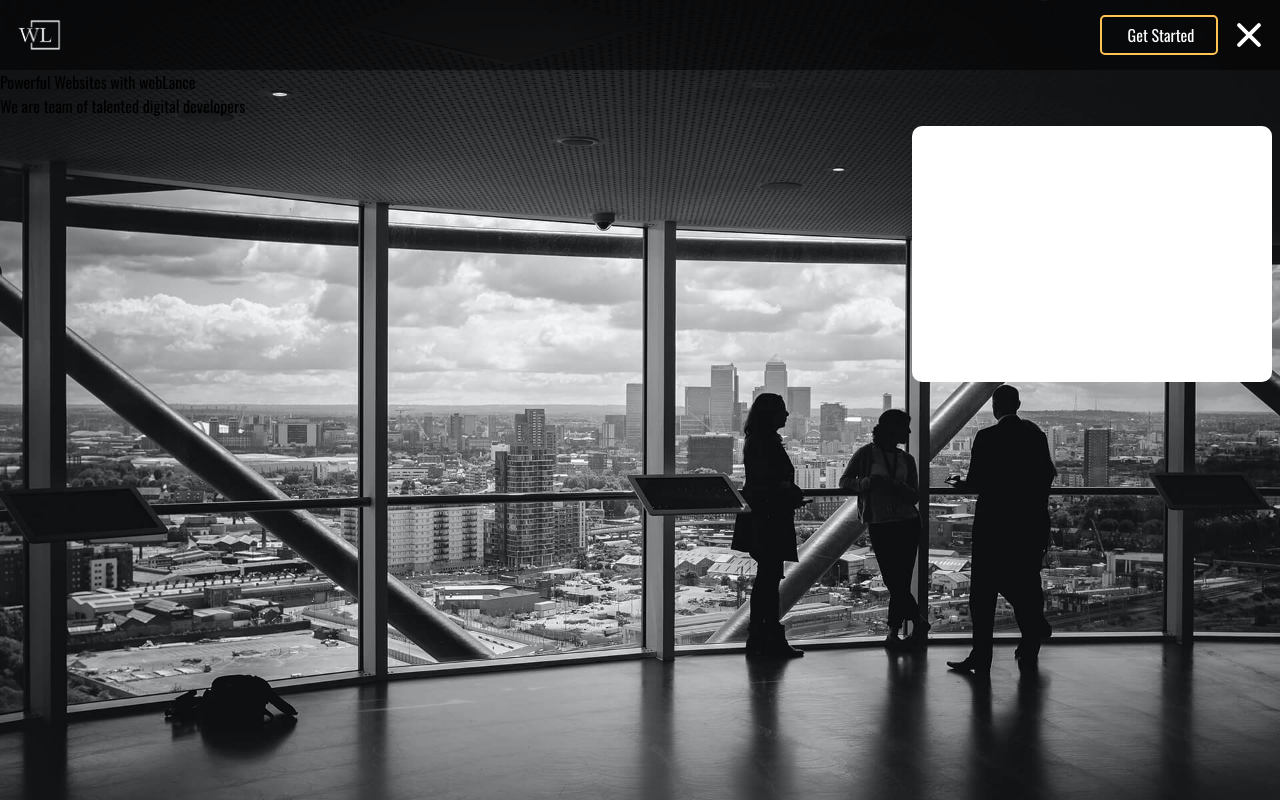
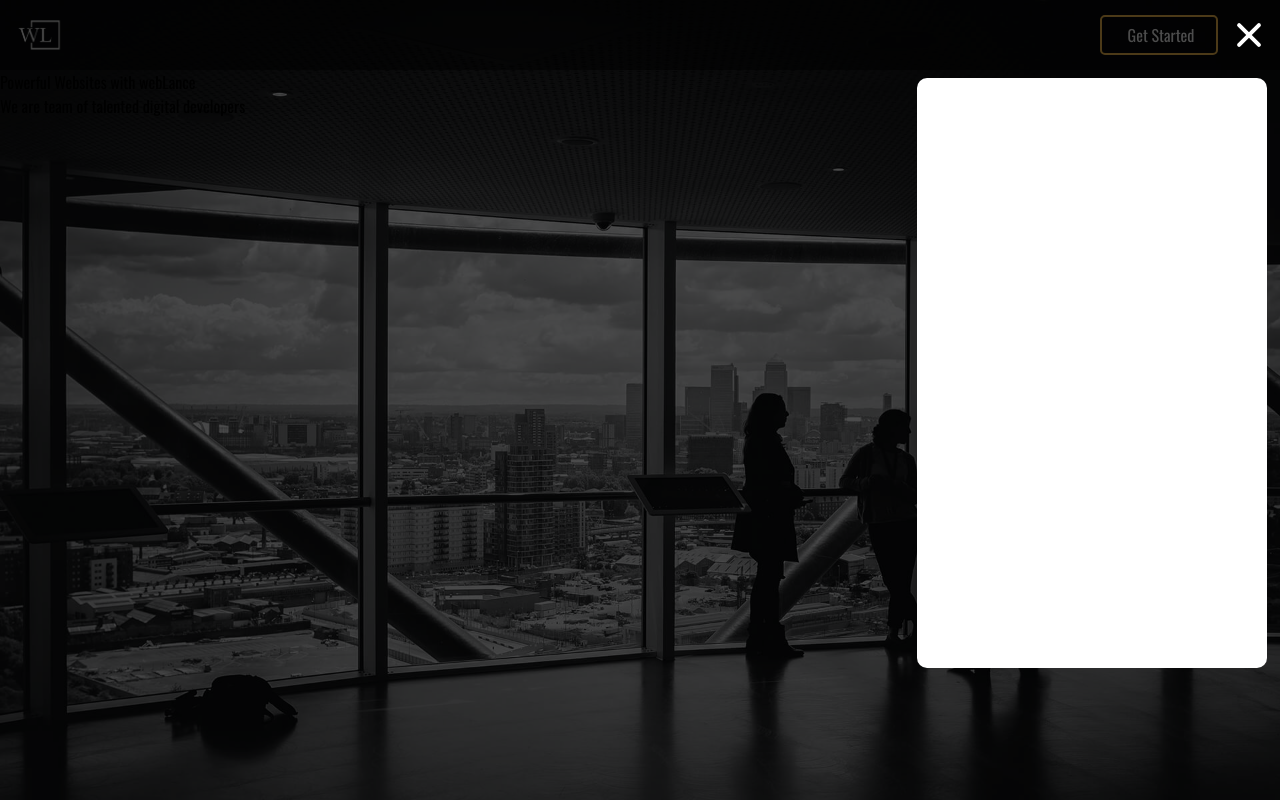
Before and after one commit to webLance24/weblance-portfolio, a React (Vite) app: page / in a window 1280 px wide. Both pictures are taken after a click on the button 1249 px from the left and 31 px from the top of the page. Built offline with nearby package versions, Linux system fonts and the light colour scheme.

Commit message:
feat: add logic on menu bar with background opacity

```diff
--- a/src/App.tsx
+++ b/src/App.tsx
@@ -3,13 +3,10 @@ import { MyContext } from "./Components/Context";
 import Header from "./Components/Header";
 import Home from "./Components/Home";
 import Hamburger from "./Components/Hamburger";
-import LightBox from "./Components/LightBox";
 
 function App() {
   const [hidden, setHidden] = useState<boolean>(false);
   const [menu, setMenu] = useState<boolean>(false);
-  const [showLightBox, setShowLightBox] = useState<boolean>(false);
-
   return (
     <>
       <MyContext.Provider
@@ -18,14 +15,11 @@ function App() {
           setHidden,
           menu,
           setMenu,
-          showLightBox,
-          setShowLightBox,
         }}
       >
         <Header />
+        <Hamburger />
         <Home />
-        <Hamburger />
-        <LightBox />
       </MyContext.Provider>
     </>
   );
--- a/src/Components/Context.tsx
+++ b/src/Components/Context.tsx
@@ -5,8 +5,6 @@ interface ComponentsProps {
   setHidden: (hidden: boolean) => void;
   menu: boolean;
   setMenu: (menu: boolean) => void;
-  showLightBox: boolean;
-  setShowLightBox: (showLightBox: boolean) => void;
 }
 
 export const MyContext = createContext<ComponentsProps | null>(null);
--- a/src/Components/Hamburger.tsx
+++ b/src/Components/Hamburger.tsx
@@ -3,14 +3,24 @@ import { MyContext } from "./Context";
 
 function Hamburger() {
   const context = useContext(MyContext);
-  const { menu }: any = context;
+  const { menu, setMenu }: any = context;
 
   return (
-    <div className="px-[8px] pt-[8px] pb-[36px] flex absolute right-0 z-10 flex-row-reverse">
+    <>
       {menu && (
-        <div className="bg-[#FFFFFF] rounded-[10px] h-[256px] w-[360px]"></div>
+        <>
+          <div
+            className="fixed inset-0 bg-black opacity-70"
+            onClick={() => {
+              setMenu(!menu);
+            }}
+          ></div>
+          <div className="pl-[8px] pr-[13px] pt-[8px] pb-[36px] flex absolute right-0 z-10 flex-row-reverse">
+            <div className="bg-[#FFFFFF] rounded-[10px] h-[590px] w-[350px]"></div>
+          </div>
+        </>
       )}
-    </div>
+    </>
   );
 }
 
--- a/src/Components/LightBox.tsx
+++ /dev/null
@@ -1,23 +0,0 @@
-// import close from "../assets/icon-close.svg";
-import { useContext } from "react";
-import { MyContext } from "./Context";
-
-export default function LightBox() {
-  const context = useContext(MyContext);
-  const { showLightBox, setShowLightBox }: any = context;
-
-  return (
-    showLightBox && (
-      <div>
-        <div className="flex justify-center items-center absolute top-[50%] left-[50%]">
-          <div
-            className="hidden xl:block xl:fixed xl:inset-0 xl:bg-black xl:opacity-75 xl:z-20"
-            onClick={() => {
-              setShowLightBox(!showLightBox);
-            }}
-          ></div>
-        </div>
-      </div>
-    )
-  );
-}
```
